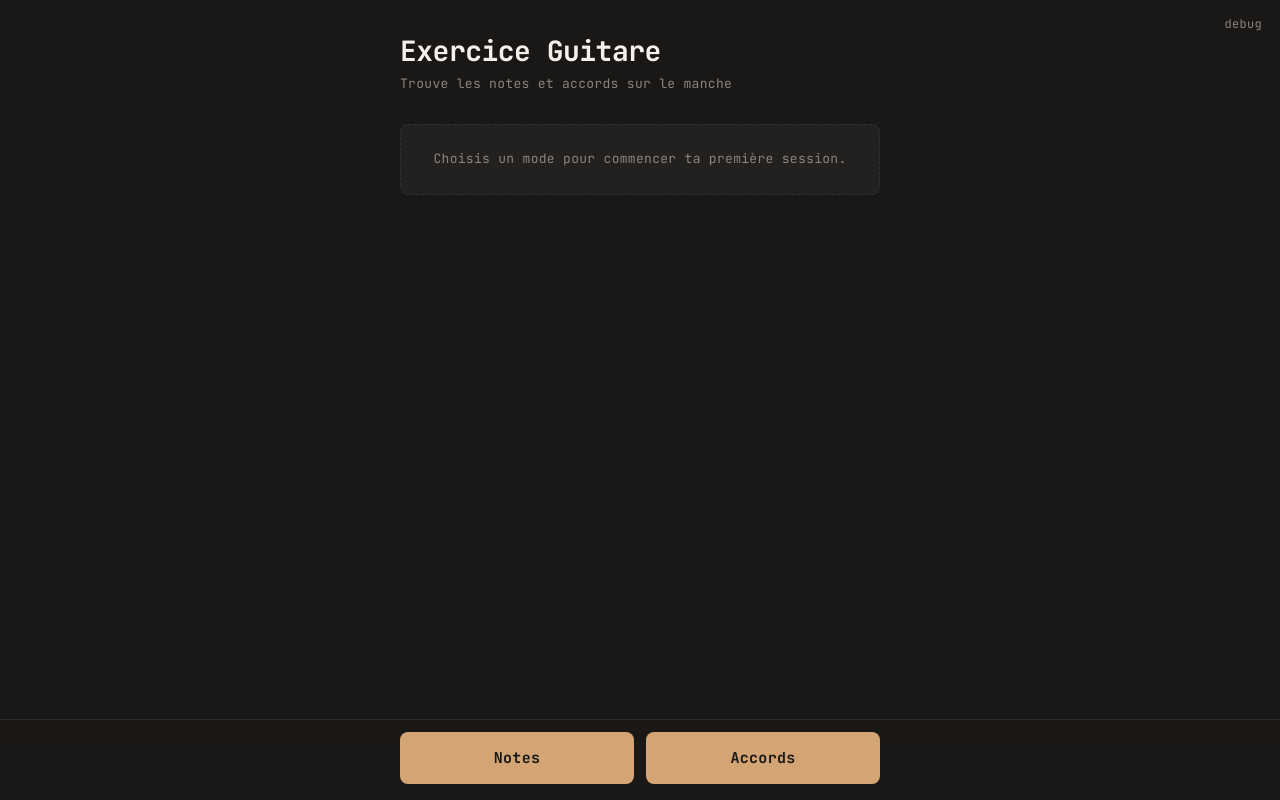
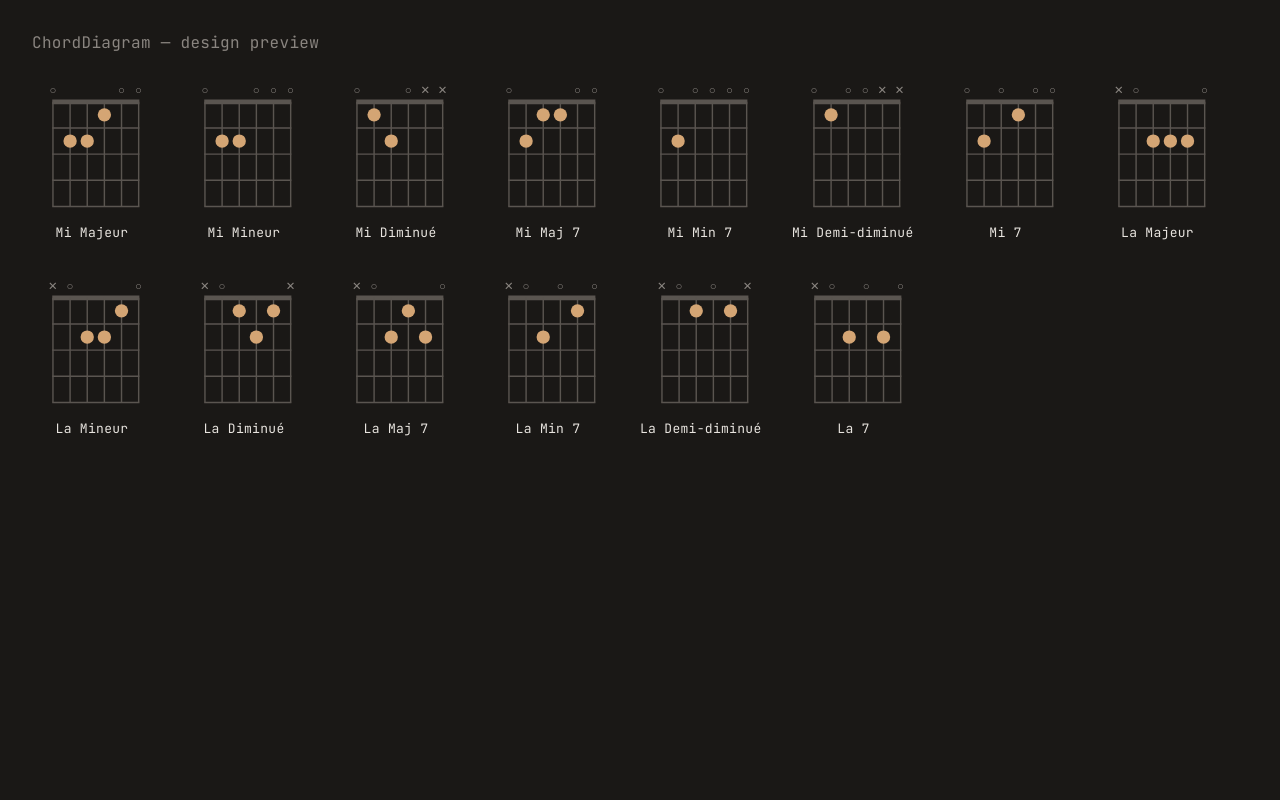
Before and after one commit to bendman/guitar-practice, a React (Vite) app: page / in a window 1280 px wide. Built offline with nearby package versions, Linux system fonts and the light colour scheme.

Commit message:
add basic chord diagram

```diff
--- a/src/App.jsx
+++ b/src/App.jsx
@@ -9,8 +9,45 @@ import ConfigView from "./components/ConfigView";
 import SessionView from "./components/SessionView";
 import SummaryView from "./components/SummaryView";
 import DebugView from "./components/DebugView";
+import ChordDiagram from "./components/ChordDiagram";
 
 const SETTINGS_KEY = "guitar-practice-settings";
+
+// TEMP design preview — remove before shipping
+const DEMO_CHORDS = [
+  { label: "Mi Majeur", fingering: { frets: [0, 2, 2, 1, 0, 0] } },
+  { label: "Mi Mineur", fingering: { frets: [0, 2, 2, 0, 0, 0] } },
+  { label: "Mi Diminué", fingering: { frets: [0, 1, 2, 0, -1, -1] } },
+  { label: "Mi Maj 7", fingering: { frets: [0, 2, 1, 1, 0, 0] } },
+  { label: "Mi Min 7", fingering: { frets: [0, 2, 0, 0, 0, 0] } },
+  { label: "Mi Demi-diminué", fingering: { frets: [0, 1, 0, 0, -1, -1] } },
+  { label: "Mi 7", fingering: { frets: [0, 2, 0, 1, 0, 0] } },
+  { label: "La Majeur", fingering: { frets: [-1, 0, 2, 2, 2, 0] } },
+  { label: "La Mineur", fingering: { frets: [-1, 0, 2, 2, 1, 0] } },
+  { label: "La Diminué", fingering: { frets: [-1, 0, 1, 2, 1, -1] } },
+  { label: "La Maj 7", fingering: { frets: [-1, 0, 2, 1, 2, 0] } },
+  { label: "La Min 7", fingering: { frets: [-1, 0, 2, 0, 1, 0] } },
+  { label: "La Demi-diminué", fingering: { frets: [-1, 0, 1, 0, 1, -1] } },
+  { label: "La 7", fingering: { frets: [-1, 0, 2, 0, 2, 0] } },
+];
+
+function ChordDiagramPreview() {
+  return (
+    <div style={{ minHeight: "100vh", padding: 32 }}>
+      <h2 style={{ fontWeight: 500, marginBottom: 24, color: "var(--muted)", fontSize: 16 }}>
+        ChordDiagram — design preview
+      </h2>
+      <div style={{ display: "flex", gap: 32, flexWrap: "wrap", alignItems: "flex-start" }}>
+        {DEMO_CHORDS.map((c) => (
+          <div key={c.label} style={{ display: "flex", flexDirection: "column", alignItems: "center", gap: 10 }}>
+            <ChordDiagram fingering={c.fingering} />
+            <span style={{ color: "var(--text)", fontSize: 13 }}>{c.label}</span>
+          </div>
+        ))}
+      </div>
+    </div>
+  );
+}
 
 function loadSettings() {
   try { return JSON.parse(localStorage.getItem(SETTINGS_KEY)) ?? {}; }
@@ -24,6 +61,8 @@ function initialEnabled() {
 }
 
 export default function GuitarPractice() {
+  if (true) return <ChordDiagramPreview />; // TEMP design preview
+
   const [intervalSecs, setIntervalSecs] = useState(() => {
     const stored = loadSettings().interval;
     return typeof stored === "number" ? stored : 2;
--- /dev/null
+++ b/src/components/ChordDiagram.jsx
@@ -0,0 +1,139 @@
+import s from "./ChordDiagram.module.css";
+
+const STRINGS = 6;
+const STRING_SPACING = 18;
+const FRET_SPACING = 27.5;
+const MARGIN_LEFT = 22;
+const MARGIN_RIGHT = 14;
+const HEADER = 26; // space above the grid for open/muted markers
+const BOTTOM_PAD = 8;
+const DOT_R = 7;
+const LINE_W = 1.5;
+
+export default function ChordDiagram({
+  fingering,
+  size = 120,
+  fretCount = 4,
+  className = "",
+}) {
+  if (!fingering) return null;
+  const { frets = [], baseFret = 1, barres = [] } = fingering;
+
+  const gridLeft = MARGIN_LEFT;
+  const gridTop = HEADER;
+  const gridRight = gridLeft + (STRINGS - 1) * STRING_SPACING;
+  const gridBottom = gridTop + fretCount * FRET_SPACING;
+  const vbW = gridRight + MARGIN_RIGHT;
+  const vbH = gridBottom + BOTTOM_PAD;
+
+  const stringX = (i) => gridLeft + i * STRING_SPACING;
+  const fretLineY = (r) => gridTop + r * FRET_SPACING;
+  const cellY = (row) => gridTop + (row - 0.5) * FRET_SPACING; // row is 1-indexed
+  const showNut = baseFret === 1;
+
+  const coveredByBarre = (i, fret) =>
+    barres.some(
+      (b) =>
+        b.fret === fret &&
+        i >= Math.min(b.fromString, b.toString) &&
+        i <= Math.max(b.fromString, b.toString),
+    );
+
+  return (
+    <svg
+      className={`${s.root} ${className}`}
+      width={size}
+      height={(size * vbH) / vbW}
+      viewBox={`0 0 ${vbW} ${vbH}`}
+      role="img"
+    >
+      {!showNut && (
+        <text
+          className={s.fretLabel}
+          x={gridLeft - 6}
+          y={cellY(1)}
+          textAnchor="end"
+          dominantBaseline="central"
+        >
+          {baseFret}fr
+        </text>
+      )}
+
+      {Array.from({ length: fretCount + 1 }, (_, r) => (
+        <line
+          key={`f${r}`}
+          className={s.fret}
+          x1={gridLeft - LINE_W / 2}
+          y1={fretLineY(r)}
+          x2={gridRight + LINE_W / 2}
+          y2={fretLineY(r)}
+          strokeWidth={r === 0 && showNut ? 5 : LINE_W}
+        />
+      ))}
+
+      {Array.from({ length: STRINGS }, (_, i) => (
+        <line
+          key={`s${i}`}
+          className={s.string}
+          x1={stringX(i)}
+          y1={gridTop}
+          x2={stringX(i)}
+          y2={gridBottom}
+          strokeWidth={LINE_W}
+        />
+      ))}
+
+      {Array.from({ length: STRINGS }, (_, i) => {
+        const f = frets[i];
+        if (f !== 0 && f !== -1) return null;
+        return (
+          <text
+            key={`m${i}`}
+            className={s.marker}
+            x={stringX(i)}
+            y={HEADER / 2}
+            textAnchor="middle"
+            dominantBaseline="central"
+          >
+            {f === 0 ? "○" : "✕"}
+          </text>
+        );
+      })}
+
+      {barres.map((b, idx) => {
+        const row = b.fret - baseFret + 1;
+        if (row < 1 || row > fretCount) return null;
+        const a = Math.min(b.fromString, b.toString);
+        const z = Math.max(b.fromString, b.toString);
+        return (
+          <line
+            key={`b${idx}`}
+            className={s.barre}
+            x1={stringX(a)}
+            y1={cellY(row)}
+            x2={stringX(z)}
+            y2={cellY(row)}
+            strokeWidth={DOT_R * 2}
+            strokeLinecap="round"
+          />
+        );
+      })}
+
+      {frets.map((f, i) => {
+        if (!f || f < 1) return null;
+        const row = f - baseFret + 1;
+        if (row < 1 || row > fretCount) return null;
+        if (coveredByBarre(i, f)) return null;
+        return (
+          <circle
+            key={`d${i}`}
+            className={s.dot}
+            cx={stringX(i)}
+            cy={cellY(row)}
+            r={DOT_R}
+          />
+        );
+      })}
+    </svg>
+  );
+}
--- /dev/null
+++ b/src/components/ChordDiagram.module.css
@@ -0,0 +1,28 @@
+.root {
+  display: block;
+}
+
+.string,
+.fret {
+  stroke: var(--dim);
+}
+
+.dot {
+  fill: var(--accent);
+}
+
+.marker {
+  fill: var(--muted);
+  font-family: var(--font);
+  font-size: 12px;
+}
+
+.barre {
+  stroke: var(--accent);
+}
+
+.fretLabel {
+  fill: var(--muted);
+  font-family: var(--font);
+  font-size: 9px;
+}
--- a/src/constants.js
+++ b/src/constants.js
@@ -60,7 +60,7 @@ export const CHORD_QUALITIES = [
   { id: "dim",  label: "Diminué",   speak: "Diminué" },
   { id: "maj7", label: "Maj 7",     speak: "Majeur 7" },
   { id: "min7", label: "Min 7",     speak: "Mineur 7" },
-  { id: "dim7", label: "Dim 7",     speak: "Diminué 7" },
+  { id: "m7b5", label: "Demi-diminué", speak: "Demi-diminué" },
   { id: "dom7", label: "7",         speak: "7" },
 ];
 
```
